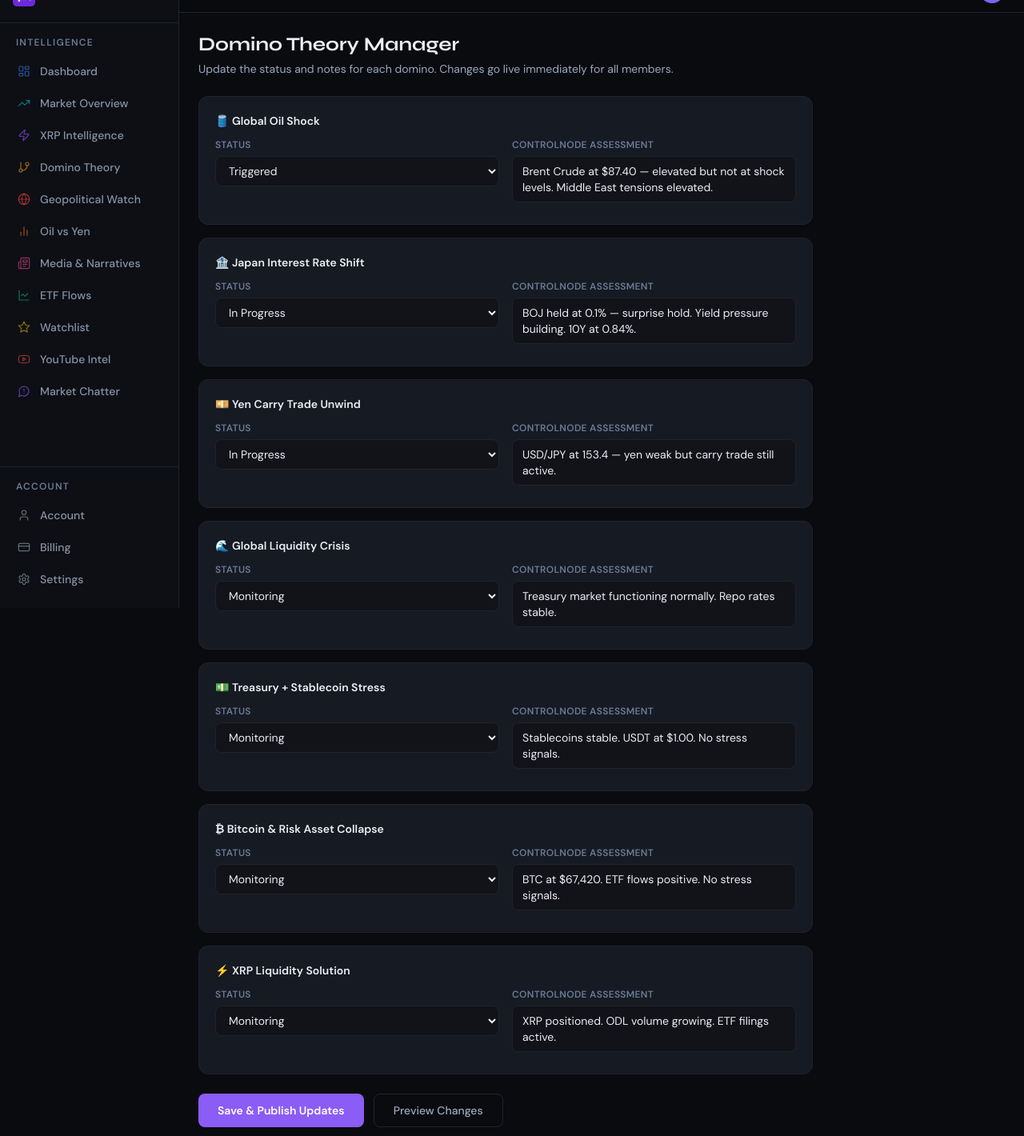
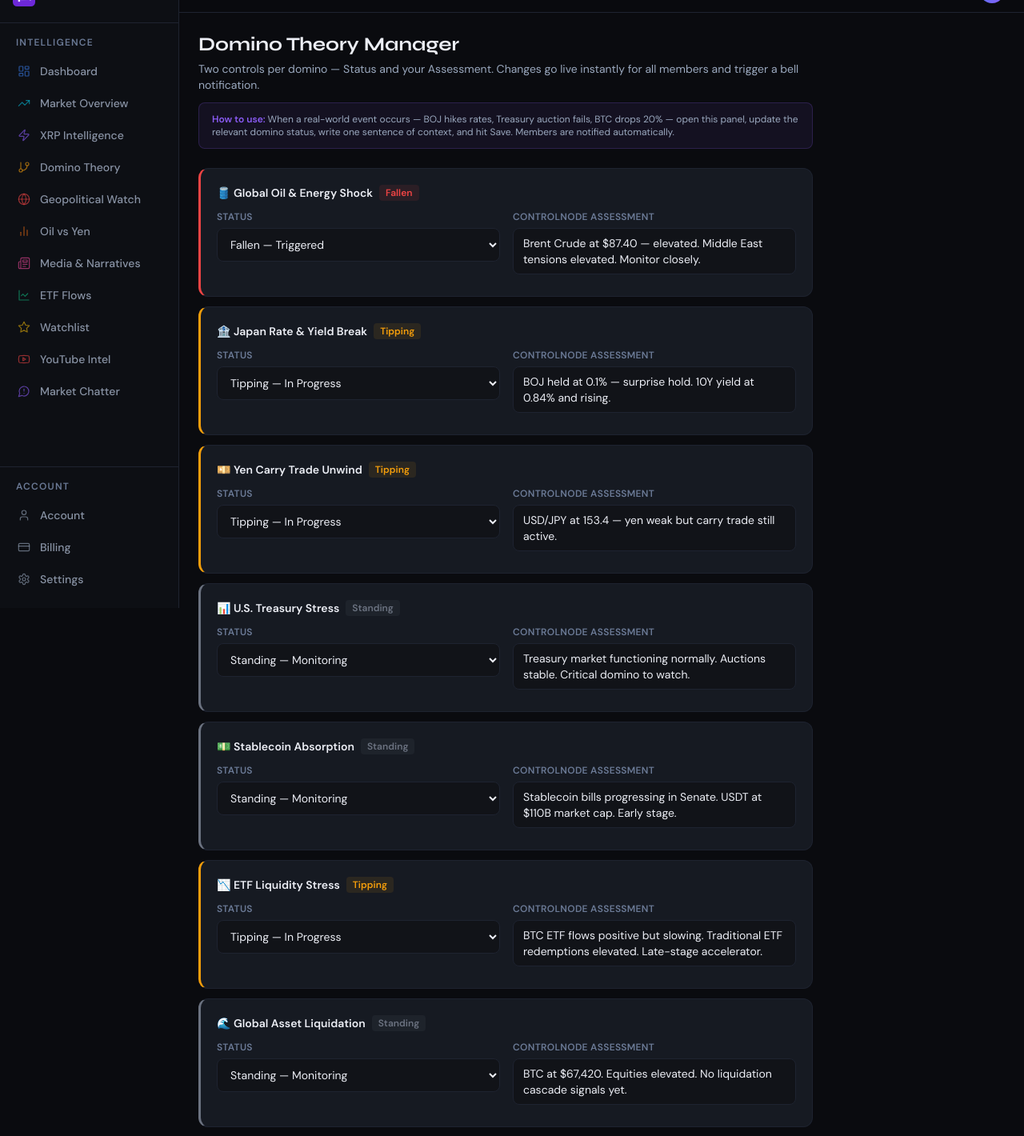
Before and after one commit to leadkastos/controlnode, a React (Vite) app: page /admin/domino-theory in a window 1280 px wide. Shown: the part 40-1460 px from the top of the page at 80% size. Built offline with nearby package versions, Linux system fonts and the light colour scheme.

Commit message:
Update AdminPages.jsx

```diff
--- a/src/pages/AdminPages.jsx
+++ b/src/pages/AdminPages.jsx
@@ -228,23 +228,33 @@ export function AdminUpdates() {
 
 export function AdminDominoTheory() {
   const [dominoStatuses, setDominoStatuses] = React.useState({
-    1: { status: 'triggered', notes: 'Brent Crude at $87.40 — elevated but not at shock levels. Middle East tensions elevated.' },
-    2: { status: 'in_progress', notes: 'BOJ held at 0.1% — surprise hold. Yield pressure building. 10Y at 0.84%.' },
+    1: { status: 'triggered',   notes: 'Brent Crude at $87.40 — elevated. Middle East tensions elevated. Monitor closely.' },
+    2: { status: 'in_progress', notes: 'BOJ held at 0.1% — surprise hold. 10Y yield at 0.84% and rising.' },
     3: { status: 'in_progress', notes: 'USD/JPY at 153.4 — yen weak but carry trade still active.' },
-    4: { status: 'not_started', notes: 'Treasury market functioning normally. Repo rates stable.' },
-    5: { status: 'not_started', notes: 'Stablecoins stable. USDT at $1.00. No stress signals.' },
-    6: { status: 'not_started', notes: 'BTC at $67,420. ETF flows positive. No stress signals.' },
-    7: { status: 'not_started', notes: 'XRP positioned. ODL volume growing. ETF filings active.' },
+    4: { status: 'not_started', notes: 'Treasury market functioning normally. Auctions stable. Critical domino to watch.' },
+    5: { status: 'not_started', notes: 'Stablecoin bills progressing in Senate. USDT at $110B market cap. Early stage.' },
+    6: { status: 'in_progress', notes: 'BTC ETF flows positive but slowing. Traditional ETF redemptions elevated. Late-stage accelerator.' },
+    7: { status: 'not_started', notes: 'BTC at $67,420. Equities elevated. No liquidation cascade signals yet.' },
+    8: { status: 'not_started', notes: 'USDT stable at $1.00. No peg stress. High-risk if triggered.' },
+    9: { status: 'not_started', notes: 'The final domino. XRP positioned. ODL volume growing. ETF filings active.' },
   })
 
   const dominoTitles = {
-    1: '🛢️ Global Oil Shock',
-    2: '🏦 Japan Interest Rate Shift',
+    1: '🛢️ Global Oil & Energy Shock',
+    2: '🏦 Japan Rate & Yield Break',
     3: '💴 Yen Carry Trade Unwind',
-    4: '🌊 Global Liquidity Crisis',
-    5: '💵 Treasury + Stablecoin Stress',
-    6: '₿ Bitcoin & Risk Asset Collapse',
-    7: '⚡ XRP Liquidity Solution',
+    4: '📊 U.S. Treasury Stress',
+    5: '💵 Stablecoin Absorption',
+    6: '📉 ETF Liquidity Stress',
+    7: '🌊 Global Asset Liquidation',
+    8: '⚠️ Tether Instability',
+    9: '⚡ XRP Liquidity Bridge',
+  }
+
+  const statusColors = {
+    triggered:   '#ef4444',
+    in_progress: '#f59e0b',
+    not_started: '#6b7280',
   }
 
   const [saved, setSaved] = React.useState(false)
@@ -262,34 +272,44 @@ export function AdminDominoTheory() {
             Domino Theory Manager
           </h1>
           <p className="text-sm mt-1" style={{ color: '#9aa8be' }}>
-            Update the status and notes for each domino. Changes go live immediately for all members.
+            Two controls per domino — Status and your Assessment. Changes go live instantly for all members and trigger a bell notification.
           </p>
+          <div className="mt-3 rounded-lg px-4 py-3 text-xs" style={{ background: 'rgba(139,92,246,0.08)', border: '1px solid rgba(139,92,246,0.2)', color: '#9aa8be' }}>
+            <span style={{ color: '#8b5cf6', fontWeight: 600 }}>How to use: </span>
+            When a real-world event occurs — BOJ hikes rates, Treasury auction fails, BTC drops 20% — open this panel, update the relevant domino status, write one sentence of context, and hit Save. Members are notified automatically.
+          </div>
         </div>
 
         {saved && (
           <div className="rounded-xl p-3 mb-4 text-sm font-medium text-center" style={{ background: 'rgba(16,185,129,0.12)', color: '#10b981', border: '1px solid rgba(16,185,129,0.2)' }}>
-            ✓ Domino Theory updated successfully
+            ✓ Domino Theory updated — all members notified
           </div>
         )}
 
-        <div className="space-y-4">
+        <div className="space-y-3">
           {Object.entries(dominoTitles).map(([id, title]) => {
             const d = dominoStatuses[id]
+            const statusColor = statusColors[d.status]
             return (
-              <div key={id} className="rounded-xl p-5 border" style={{ background: '#161a22', borderColor: '#1e2330' }}>
-                <h3 className="text-sm font-semibold mb-3" style={{ color: '#eceef5' }}>{title}</h3>
-                <div className="grid grid-cols-2 gap-4">
+              <div key={id} className="rounded-xl p-5 border" style={{ background: '#161a22', borderColor: '#1e2330', borderLeft: `3px solid ${statusColor}` }}>
+                <div className="flex items-center gap-2 mb-3">
+                  <h3 className="text-sm font-semibold" style={{ color: '#eceef5' }}>{title}</h3>
+                  <span className="text-xs font-semibold px-2 py-0.5 rounded" style={{ background: `${statusColor}18`, color: statusColor }}>
+                    {d.status === 'triggered' ? 'Fallen' : d.status === 'in_progress' ? 'Tipping' : 'Standing'}
+                  </span>
+                </div>
+                <div className="grid grid-cols-1 sm:grid-cols-2 gap-4">
                   <div>
                     <label className="block text-xs font-semibold uppercase tracking-wide mb-1.5" style={{ color: '#6b7a96' }}>Status</label>
                     <select
                       value={d.status}
                       onChange={e => setDominoStatuses(prev => ({ ...prev, [id]: { ...prev[id], status: e.target.value } }))}
-                      className="w-full px-3 py-2 rounded-lg text-sm outline-none"
+                      className="w-full px-3 py-2.5 rounded-lg text-sm outline-none"
                       style={{ background: '#111318', border: '1px solid #1e2330', color: '#eceef5' }}
                     >
-                      <option value="not_started">Monitoring</option>
-                      <option value="in_progress">In Progress</option>
-                      <option value="triggered">Triggered</option>
+                      <option value="not_started">Standing — Monitoring</option>
+                      <option value="in_progress">Tipping — In Progress</option>
+                      <option value="triggered">Fallen — Triggered</option>
                     </select>
                   </div>
                   <div>
@@ -298,8 +318,11 @@ export function AdminDominoTheory() {
                       value={d.notes}
                       onChange={e => setDominoStatuses(prev => ({ ...prev, [id]: { ...prev[id], notes: e.target.value } }))}
                       rows={2}
+                      placeholder="One sentence describing current conditions..."
                       className="w-full px-3 py-2 rounded-lg text-sm outline-none resize-none"
                       style={{ background: '#111318', border: '1px solid #1e2330', color: '#eceef5' }}
+                      onFocus={e => e.target.style.borderColor = '#8b5cf6'}
+                      onBlur={e => e.target.style.borderColor = '#1e2330'}
                     />
                   </div>
                 </div>
@@ -311,18 +334,16 @@ export function AdminDominoTheory() {
         <div className="flex gap-3 mt-6">
           <button
             onClick={handleSave}
-            className="px-6 py-2.5 rounded-lg text-sm font-semibold"
-            style={{ background: '#8b5cf6', color: '#fff' }}
+            className="px-6 py-2.5 rounded-lg text-sm font-semibold transition-all"
+            style={{ background: saved ? '#10b981' : '#8b5cf6', color: '#fff' }}
           >
-            Save & Publish Updates
-          </button>
-          <button
-            className="px-6 py-2.5 rounded-lg text-sm font-medium border"
-            style={{ color: '#9aa8be', borderColor: '#1e2330' }}
-          >
-            Preview Changes
+            {saved ? '✓ Published — Members Notified' : 'Save & Publish Updates'}
           </button>
         </div>
+
+        <p className="text-xs mt-4" style={{ color: '#4a5870' }}>
+          Tip: Visit <a href="/domino-theory" style={{ color: '#8b5cf6' }}>/domino-theory</a> after saving to confirm changes look correct before sharing with members.
+        </p>
       </div>
     </AppLayout>
   )
```
